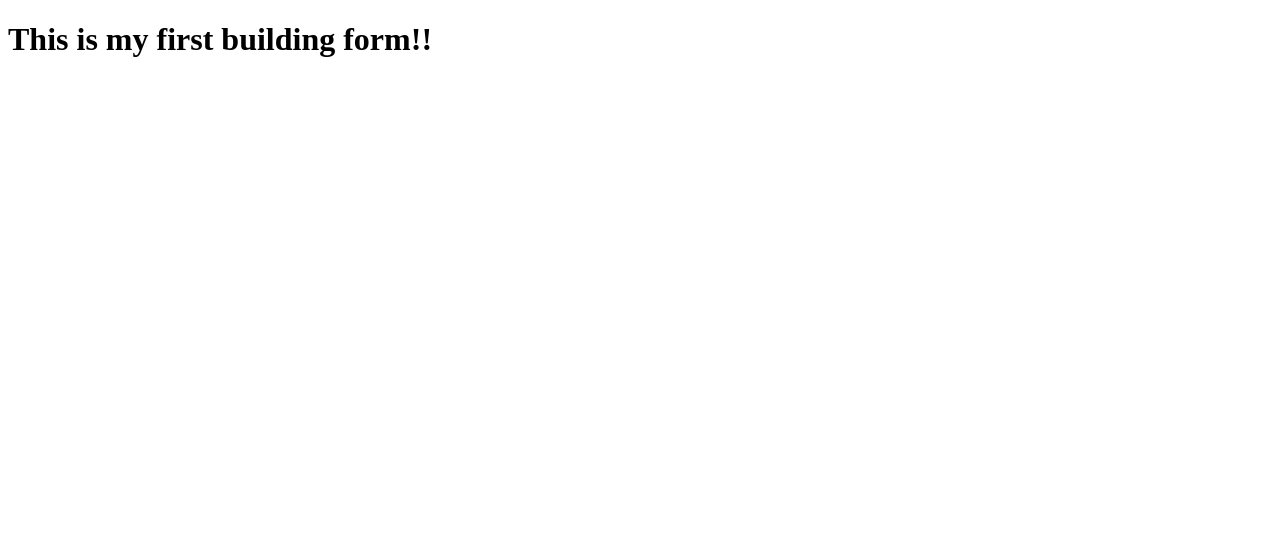
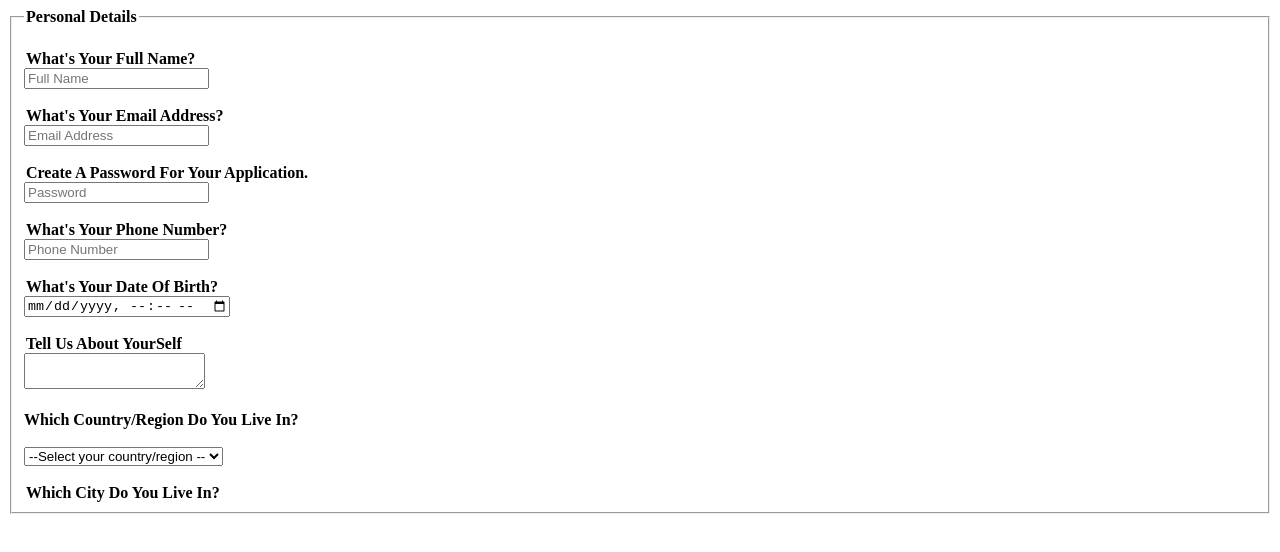
Before and after one commit to suhayla88/html, a plain HTML site: page ch7_form/index.html in a window 1280 px wide. Drawn offline with Linux system fonts and the light colour scheme.

Commit message:
Today I learned

```diff
--- a/ch7_form/index.html
+++ b/ch7_form/index.html
@@ -6,7 +6,63 @@
     <title>forms</title>
 </head>
 <body>
-    <h1>This is my first building form!!</h1>
 
+  <form action="google.com">
+<fieldset >
+<legend><b>Personal Details</b></legend>
+
+
+
+<br>
+<legend><strong>What's Your Full Name?</strong></legend>
+<input  type="text" name="name" value="" placeholder="Full Name" aria-label="name">
+
+<br><br>
+<legend><strong>What's Your Email Address?</strong></legend>
+<input type="email" name="Email Address " id="Email Address" placeholder="Email Address">
+
+<br><br>
+<legend><strong>Create A Password For Your Application.</strong></legend>
+<input type="password" name="Ctreate Password" id="Ctreate password" placeholder="Password">
+
+<br> <br>
+<legend><strong>What's Your Phone Number?</strong></legend>
+<input type="tel" name="Phone Number" id=""  placeholder="Phone Number">
+
+<br><br>
+
+<legend><strong>What's Your Date Of Birth?</strong></legend>
+<input type="datetime-local" name="Date Of Birth" id="Date Of Birth" >
+
+
+<br> <br>
+
+<legend><strong>Tell Us About YourSelf</strong></legend>
+<textarea></textarea>
+
+
+<br><br>
+<label for="Region"><strong>Which Country/Region Do You Live In?</strong></label> <br><br>
+<select name="Region" id="Region">
+<option value="">--Select your country/region --</option>
+<option value="Saudi Arabia">Saudi Arabia</option>
+<option value="Somalia">Somalia</option>
+<option value="uae">United Arab Emirates</option>
+<option value="uk">United kingdom</option>
+<option value="usa">United States</option>
+<option value="Sweden">Sweden</option>
+<option value="Japan">Japan</option>
+<option value="other">other</option>
+</select>
+
+<br> <br>
+
+<legend><strong>Which City Do You Live In?</strong></legend>
+
+
+
+
+</fieldset>
+</form>
 </body>
 </html>
```
